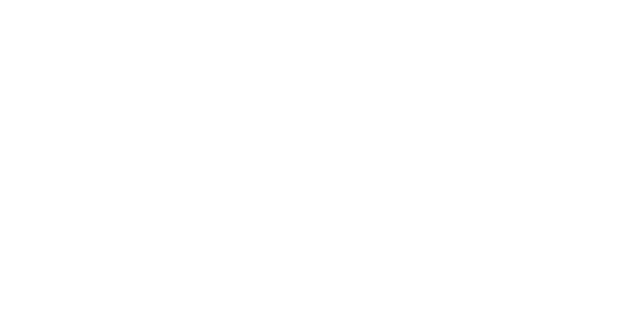
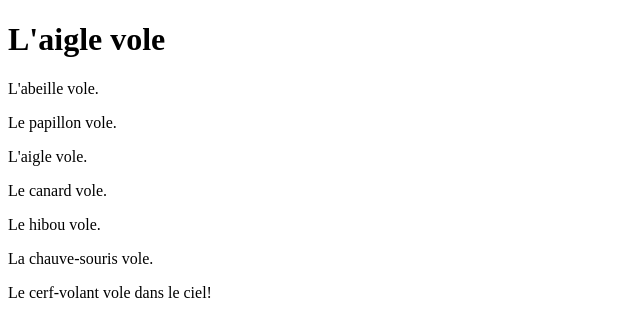
Before and after one commit to AvinavK/avinavk.github.io, a plain HTML site: page laiglevole.html in a window 1280 px wide. Shown: the whole page, without its empty margins (0-640 px from the left). Drawn offline with Linux system fonts and the light colour scheme.

Commit message:
Update laiglevole.html

```diff
--- a/laiglevole.html
+++ b/laiglevole.html
@@ -2,14 +2,14 @@
 <html>
 <title>French</title>
 <body>
-  <h1></h1>
-  <p></p>
-  <p></p>
-  <p></p>
-  <p></p>
-  <p></p>
-  <p></p>
-  <p></p>
+  <h1>L'aigle vole</h1>
+  <p>L'abeille vole.</p>
+  <p>Le papillon vole.</p>
+  <p>L'aigle vole.</p>
+  <p>Le canard vole.</p>
+  <p>Le hibou vole.</p>
+  <p>La chauve-souris vole.</p>
+  <p>Le cerf-volant vole dans le ciel!</p>
   <p></p>
   <p></p>
   <p></p>
```
